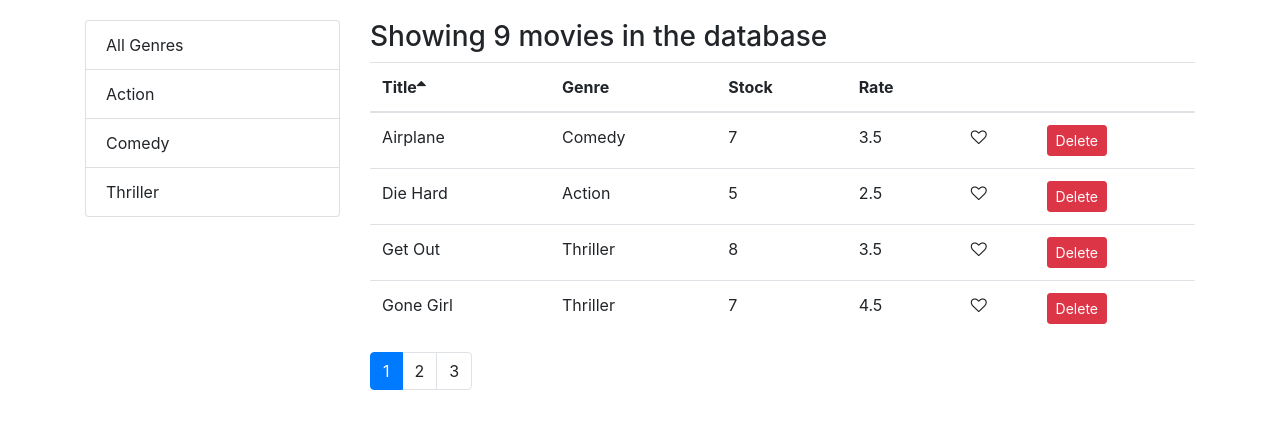
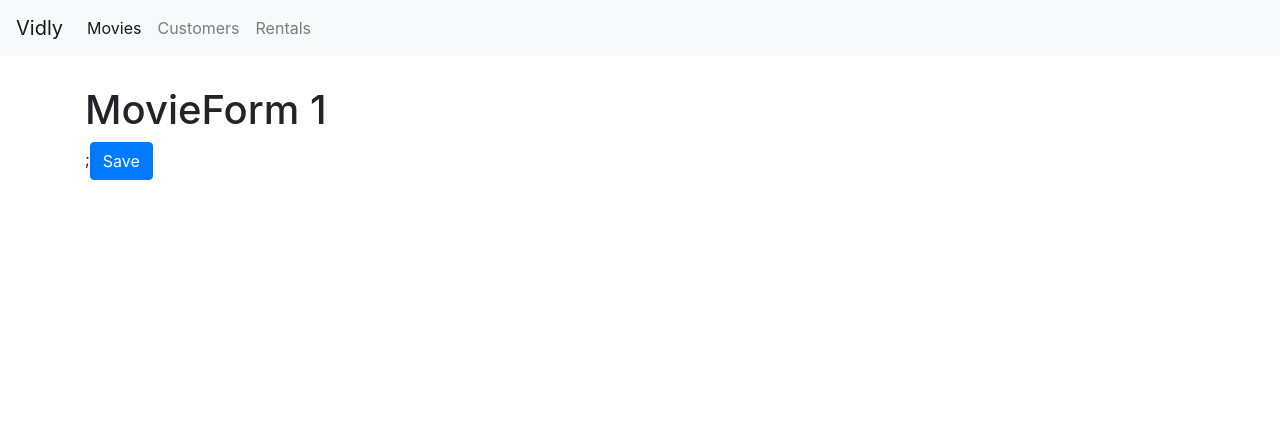
Before and after one commit to louisgurung/MovieList, a React (Create React App) app: page /movies/1 in a window 1280 px wide. Shown: the top 428 px of the page. Built offline with nearby package versions, Linux system fonts and the light colour scheme.

Commit message:
implemented routing

```diff
--- a/package.json
+++ b/package.json
@@ -13,6 +13,7 @@
     "prop-types": "^15.6.2",
     "react": "^16.12.0",
     "react-dom": "^16.12.0",
+    "react-router-dom": "^4.3.1",
     "react-scripts": "3.3.0"
   },
   "scripts": {
--- a/src/App.js
+++ b/src/App.js
@@ -1,12 +1,29 @@
 import React from "react";
+import { Route, Redirect, Switch } from "react-router-dom";
+import Movies from "./Components/movies";
+import Customers from "./Components/customers";
+import Rentals from "./Components/rentals";
+import NotFound from "./Components/notFound";
+import NavBar from "./Components/navBar";
 import "./App.css";
-import Movies from "./Components/movies";
+import MovieForm from "./Components/movieForm";
 
 function App() {
   return (
-    <main className="container">
-      <Movies />
-    </main>
+    <React.Fragment>
+      <NavBar></NavBar>
+      <main className="container">
+        <Switch>
+          <Route path="/movies/:id" component={MovieForm}></Route>
+          <Route path="/movies" component={Movies}></Route>
+          <Route path="/customers" component={Customers}></Route>
+          <Route path="/rentals" component={Rentals}></Route>
+          <Route path="/not-found" component={NotFound}></Route>
+          <Redirect from="/" exact to="/movies" />
+          <Redirect to="/not-found" />
+        </Switch>
+      </main>
+    </React.Fragment>
   );
 }
 
--- /dev/null
+++ b/src/Components/customers.jsx
@@ -0,0 +1,7 @@
+import React, { Component } from "react";
+
+const Customers = props => {
+  return <h1>Customers</h1>;
+};
+
+export default Customers;
--- /dev/null
+++ b/src/Components/movieForm.jsx
@@ -0,0 +1,17 @@
+import React, { Component } from "react";
+
+const MovieForm = ({ match, history }) => {
+  return (
+    <div>
+      <h1>MovieForm {match.params.id}</h1>;
+      <button
+        className="btn btn-primary"
+        onClick={() => history.push("/movies")}
+      >
+        Save
+      </button>
+    </div>
+  );
+};
+
+export default MovieForm;
--- a/src/Components/moviesTable.jsx
+++ b/src/Components/moviesTable.jsx
@@ -1,10 +1,15 @@
 import React, { Component } from "react";
+import { Link } from "react-router-dom";
 import Like from "./common/like";
 import Table from "./common/table";
 
 class MoviesTable extends Component {
   columns = [
-    { path: "title", label: "Title" },
+    {
+      path: "title",
+      label: "Title",
+      content: movie => <Link to={`/movies/${movie._id}`}>{movie.title}</Link>
+    },
     { path: "genre.name", label: "Genre" },
     { path: "numberInStock", label: "Stock" },
     { path: "dailyRentalRate", label: "Rate" },
--- /dev/null
+++ b/src/Components/navBar.jsx
@@ -0,0 +1,38 @@
+import React, { Component } from "react";
+import { Link, NavLink } from "react-router-dom";
+
+const NavBar = () => {
+  return (
+    <nav className="navbar navbar-expand-lg navbar-light bg-light">
+      <NavLink className="navbar-brand" to="/movies">
+        Vidly
+      </NavLink>
+      <button
+        className="navbar-toggler"
+        type="button"
+        data-toggle="collapse"
+        data-target="#navbarTogglerDemo01"
+        aria-controls="navbarTogglerDemo01"
+        aria-expanded="false"
+        aria-label="Toggle navigation"
+      >
+        <span className="navbar-toggler-icon"></span>
+      </button>
+      <div className="collapse navbar-collapse" id="navbarNavAltMarkup">
+        <div className="navbar-nav">
+          <NavLink className="nav-item active nav-link" to="/movies">
+            Movies <span className="sr-only">(current)</span>
+          </NavLink>
+          <NavLink className="nav-item nav-link" to="/customers">
+            Customers
+          </NavLink>
+          <NavLink className="nav-item nav-link" to="/rentals">
+            Rentals
+          </NavLink>
+        </div>
+      </div>
+    </nav>
+  );
+};
+
+export default NavBar;
--- /dev/null
+++ b/src/Components/notFound.jsx
@@ -0,0 +1,7 @@
+import React, { Component } from "react";
+
+const NotFound = props => {
+  return <h1>Not Found</h1>;
+};
+
+export default NotFound;
--- /dev/null
+++ b/src/Components/rentals.jsx
@@ -0,0 +1,7 @@
+import React, { Component } from "react";
+
+const Rentals = props => {
+  return <h1>Rentals</h1>;
+};
+
+export default Rentals;
--- a/src/index.css
+++ b/src/index.css
@@ -5,7 +5,7 @@
     sans-serif;
   -webkit-font-smoothing: antialiased;
   -moz-osx-font-smoothing: grayscale;
-  padding: 20px 0 0 0;
+  padding: 0 0 0 0;
 }
 
 code {
@@ -16,3 +16,7 @@
 .clickable {
   cursor: pointer;
 }
+
+.navbar {
+  margin-bottom: 30px;
+}
--- a/src/index.js
+++ b/src/index.js
@@ -5,8 +5,14 @@
 import * as serviceWorker from "./serviceWorker";
 import "bootstrap/dist/css/bootstrap.css";
 import "font-awesome/css/font-awesome.css";
+import { BrowserRouter } from "react-router-dom";
 
-ReactDOM.render(<App />, document.getElementById("root"));
+ReactDOM.render(
+  <BrowserRouter>
+    <App />
+  </BrowserRouter>,
+  document.getElementById("root")
+);
 
 // If you want your app to work offline and load faster, you can change
 // unregister() to register() below. Note this comes with some pitfalls.
```
Also changed, not shown: 1 other file (tests, documents, lock files or other folders).
